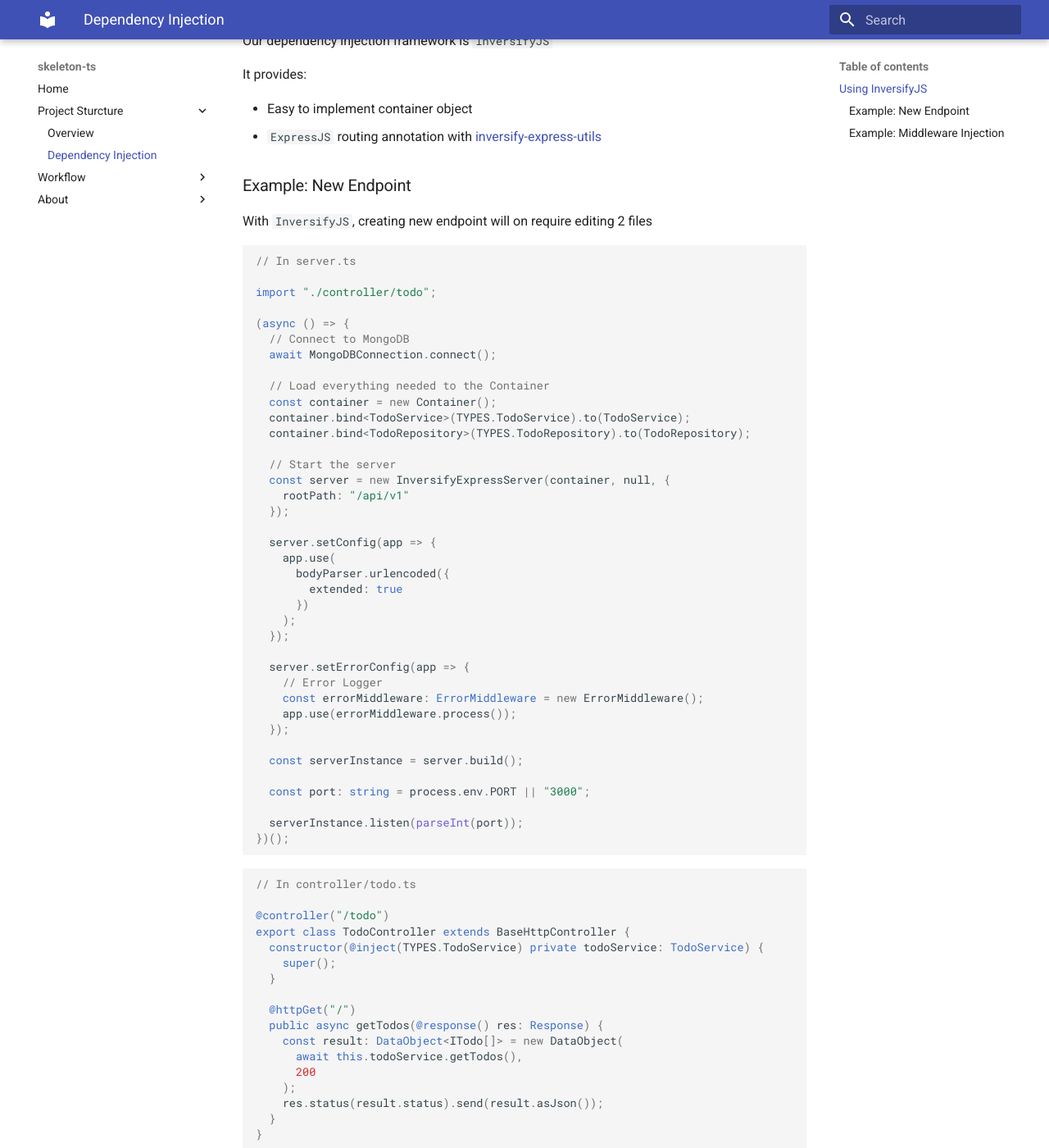
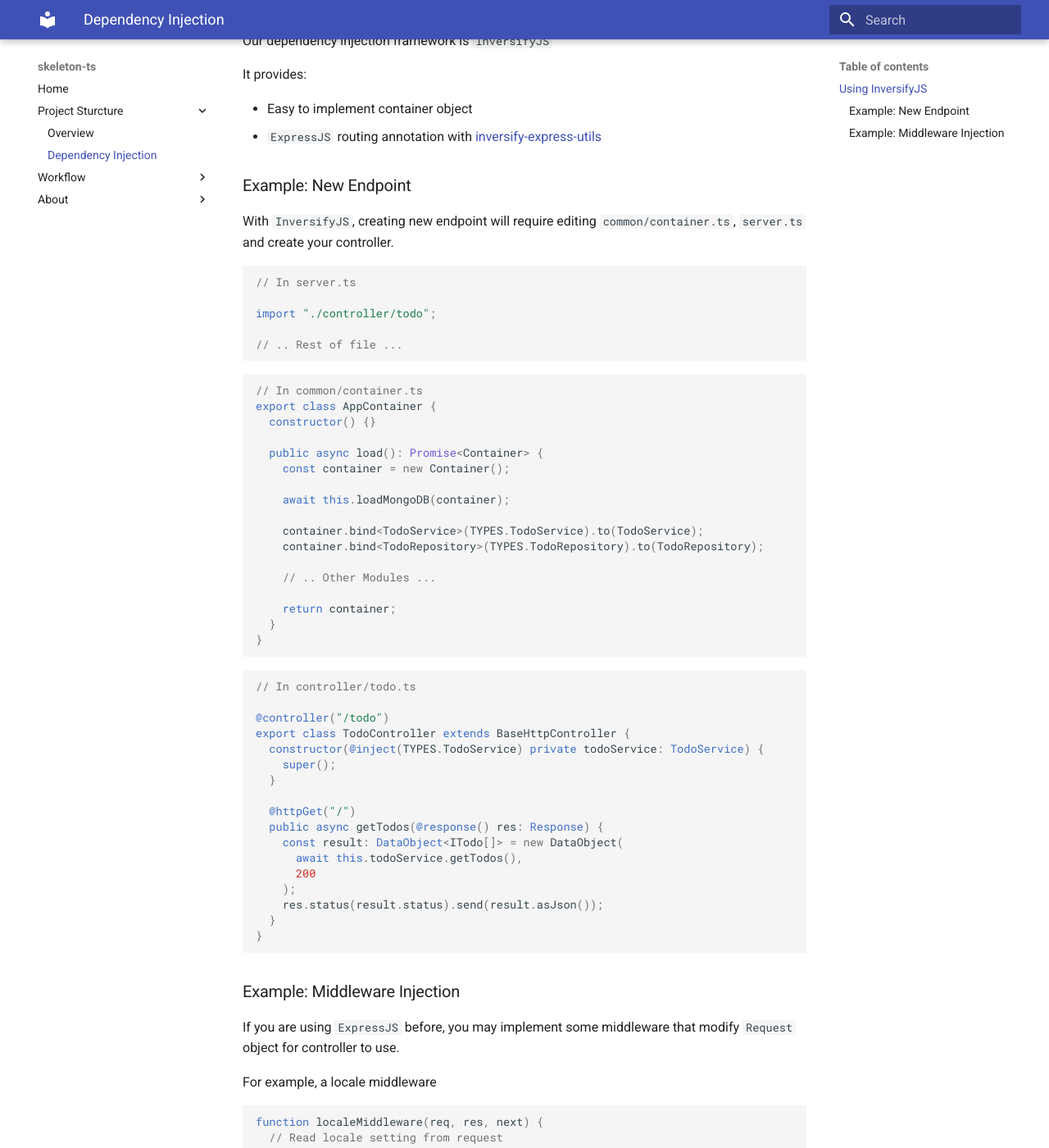
Before and after one commit to darkcl/skeleton-ts-doc, an MkDocs documentation site: the page built from docs/project-structure/di.md, in a window 1280 px wide and 1400 px high, scrolled down 477 px. Shown: the whole window at 82% size. Built offline with MkDocs 1.6.1 and Material for MkDocs 9.7.7, drawn with Linux system fonts in a browser that asks for light colours.

Commit message:
Update docs

````diff
--- a/docs/project-structure/di.md
+++ b/docs/project-structure/di.md
@@ -21,47 +21,34 @@
 
 ### Example: New Endpoint
 
-With `InversifyJS`, creating new endpoint will on require editing 2 files
+With `InversifyJS`, creating new endpoint will require editing `common/container.ts`, `server.ts` and create your controller.
 
 ```ts
 // In server.ts
 
 import "./controller/todo";
 
-(async () => {
-  // Connect to MongoDB
-  await MongoDBConnection.connect();
+// .. Rest of file ...
+```
 
-  // Load everything needed to the Container
-  const container = new Container();
-  container.bind<TodoService>(TYPES.TodoService).to(TodoService);
-  container.bind<TodoRepository>(TYPES.TodoRepository).to(TodoRepository);
+```ts
+// In common/container.ts
+export class AppContainer {
+  constructor() {}
 
-  // Start the server
-  const server = new InversifyExpressServer(container, null, {
-    rootPath: "/api/v1"
-  });
+  public async load(): Promise<Container> {
+    const container = new Container();
 
-  server.setConfig(app => {
-    app.use(
-      bodyParser.urlencoded({
-        extended: true
-      })
-    );
-  });
+    await this.loadMongoDB(container);
 
-  server.setErrorConfig(app => {
-    // Error Logger
-    const errorMiddleware: ErrorMiddleware = new ErrorMiddleware();
-    app.use(errorMiddleware.process());
-  });
+    container.bind<TodoService>(TYPES.TodoService).to(TodoService);
+    container.bind<TodoRepository>(TYPES.TodoRepository).to(TodoRepository);
 
-  const serverInstance = server.build();
+    // .. Other Modules ...
 
-  const port: string = process.env.PORT || "3000";
-
-  serverInstance.listen(parseInt(port));
-})();
+    return container;
+  }
+}
 ```
 
 ```ts
````
Also changed, not shown: docs/workflow/overview.md (added).
